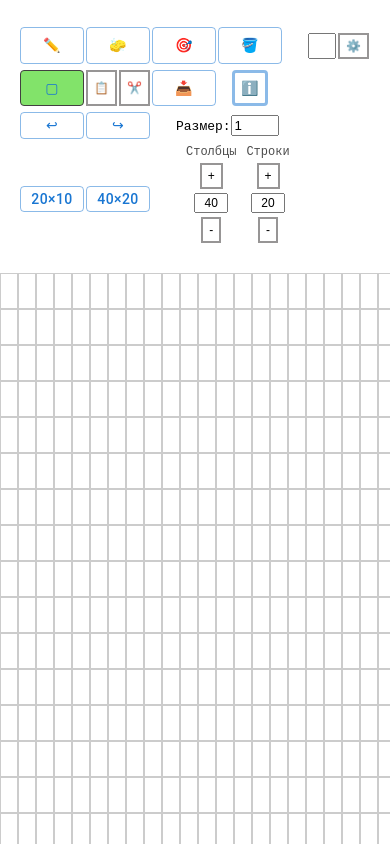
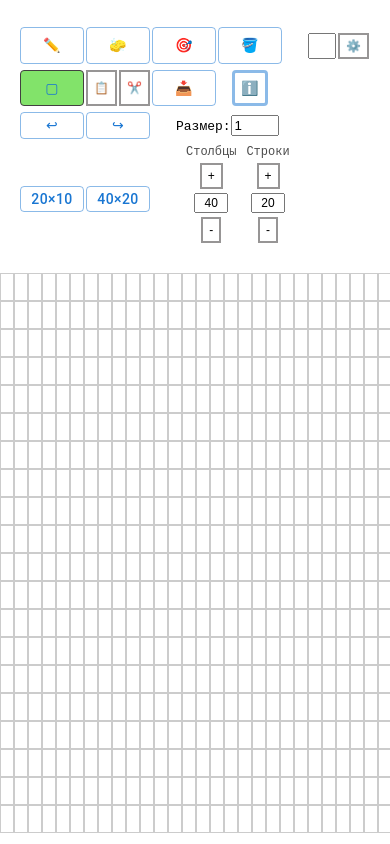
Before and after one commit to PinguiculaW/dots, a React (Vite) app: page / in a window 390 px wide. Shown: the top 844 px of the page. Built offline with nearby package versions, Linux system fonts and the light colour scheme; a web font is replaced by a local one.

Commit message:
ячейки уменьшены до комфортного на мобилках

```diff
--- a/src/responsive.css
+++ b/src/responsive.css
@@ -51,7 +51,7 @@
     }
 
     .cell {
-        --cell-width: 24px;
+        --cell-width: 18px;
         line-height: 1;
 
         text-align: center;
@@ -99,7 +99,7 @@
     /*}*/
 
     .cell {
-        --cell-width: 18px;
+        --cell-width: 14px;
         width: var(--cell-width);
     }
 
```
